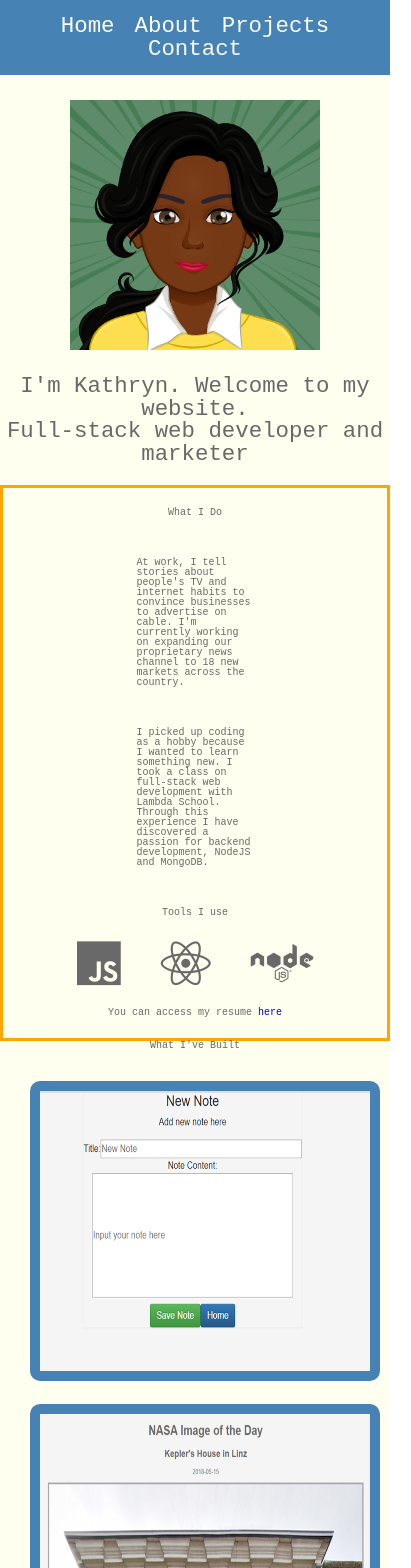
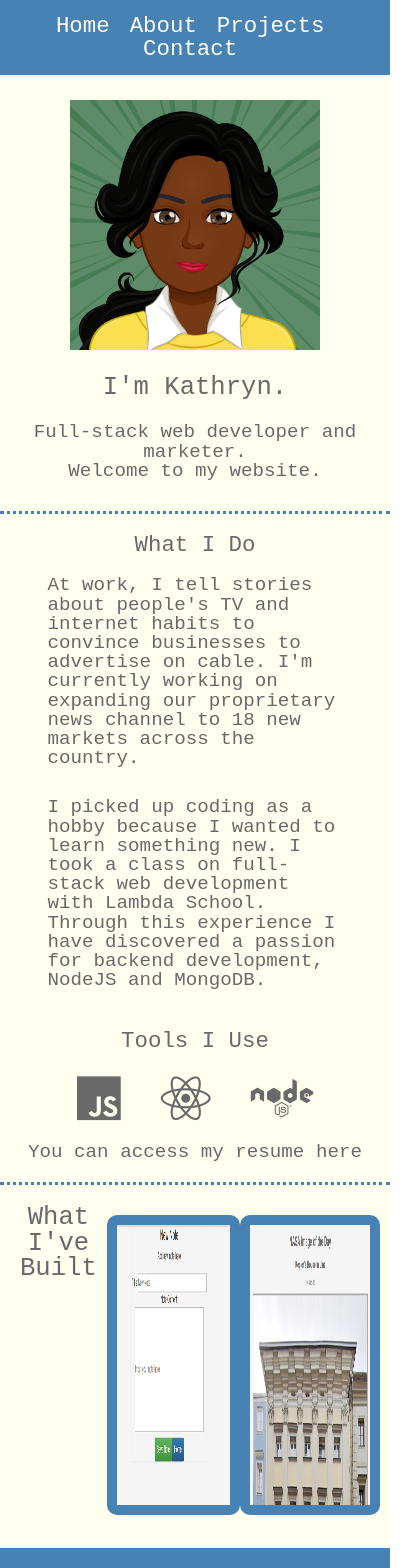
Before and after one commit to khamp19/personal-site, a React (Create React App) app: page / in a window 390 px wide. Shown: the top 1568 px of the page, 411 px wide, since content can reach past the window. Built offline with nearby package versions, Linux system fonts and the light colour scheme.

Commit message:
about css and main css complete responsive

```diff
--- a/src/App.css
+++ b/src/App.css
@@ -1,8 +1,64 @@
+/* css reset */
+
+/* http://meyerweb.com/eric/tools/css/reset/
+   v2.0 | 20110126
+   License: none (public domain)
+*/
+
+html, body, div, span, applet, object, iframe,
+h1, h2, h3, h4, h5, h6, p, blockquote, pre,
+a, abbr, acronym, address, big, cite, code,
+del, dfn, em, img, ins, kbd, q, s, samp,
+small, strike, strong, sub, sup, tt, var,
+b, u, i, center,
+dl, dt, dd, ol, ul, li,
+fieldset, form, label, legend,
+table, caption, tbody, tfoot, thead, tr, th, td,
+article, aside, canvas, details, embed,
+figure, figcaption, footer, header, hgroup,
+menu, nav, output, ruby, section, summary,
+time, mark, audio, video {
+	margin: 0;
+	padding: 0;
+	border: 0;
+	font-size: 100%;
+	font: inherit;
+	vertical-align: baseline;
+}
+/* HTML5 display-role reset for older browsers */
+article, aside, details, figcaption, figure,
+footer, header, hgroup, menu, nav, section {
+	display: block;
+}
+body {
+	line-height: 1;
+}
+ol, ul {
+	list-style: none;
+}
+blockquote, q {
+	quotes: none;
+}
+blockquote:before, blockquote:after,
+q:before, q:after {
+	content: '';
+	content: none;
+}
+table {
+	border-collapse: collapse;
+	border-spacing: 0;
+}
+
+/* Set every element's box-sizing to border-box */
+* {
+    box-sizing: border-box;
+}
+
 .App {
   text-align: center;
   font-family: "Courier New", courier, monospace;
   color: DimGray;
-  background: whitesmoke;
+  background: ivory;
   font-size: 62.5%;
 }
 
@@ -13,10 +69,35 @@
   margin: auto;
 }
 
-a i {
-  color: white;
+h1 {
+  font-size: 2rem;
+}
+
+h2 {
+  font-size: 1.6rem;
+}
+
+h3 {
+  font-size: 1.4rem;
 }
 
 a {
+  color: white;
   text-decoration: none;
 }
+
+p {
+  font-size: 1.2rem;
+}
+
+@media (max-width: 768px) {
+  .container {
+    max-width: 768px;
+  }
+}
+
+@media (max-width: 400px) {
+  .container {
+    max-width: 400px;
+  }
+}
--- a/src/App.js
+++ b/src/App.js
@@ -5,7 +5,7 @@
 import Main from './components/main';
 import Contact from './components/contactMe';
 import Projects from './components/projects';
-import './components/components.css'
+// import './components/components.css'
 
 class App extends Component {
   render() {
--- a/src/components/about.css
+++ b/src/components/about.css
@@ -0,0 +1,59 @@
+/* About section css */
+.about {
+    padding: 20px;
+    list-style-type: none;
+    justify-content: center;
+    border-bottom: 3px dotted steelblue;
+}
+
+.work {
+  display: flex;
+  padding: 20px 0px;
+  justify-content: center;
+}
+
+.work p {
+  padding: 10px;
+  margin: 10px;
+  width: 45%;
+  max-width: 423px;
+  text-align: left;
+}
+
+.skills ul {
+  display: flex;
+  justify-content: center;
+}
+
+.skills li {
+  padding: 20px;
+}
+
+.res a {
+  color: DimGray;
+}
+
+@media (max-width: 768px) {
+  .work {
+    padding-top: 0px;
+    display: block;
+  }
+
+  .work p {
+    width: 90%;
+    max-width: 691px;
+    margin: 10px auto;
+  }
+}
+
+@media (max-width: 400px) {
+  .work {
+    display: block;
+  }
+
+  .work p {
+    width: 90%;
+    max-width: 360px;
+    margin: 10px auto;
+  }
+}
--- a/src/components/about.js
+++ b/src/components/about.js
@@ -1,10 +1,11 @@
 import React, { Component } from 'react';
+import './about.css';
 
 class About extends Component {
   render() {
     return (
       <div className="about">
-        <h2>What I Do</h2>
+        <h3>What I Do</h3>
         <div className="work">
           <p>At work, I tell stories about people's TV and internet habits
             to convince businesses to advertise on cable. I'm currently working on expanding
@@ -14,8 +15,8 @@
             Through this experience I have discovered a passion for backend development,
             NodeJS and MongoDB.</p>
         </div>
-        <h3>Tools I use</h3>
         <div className="skills">
+          <h3>Tools I Use</h3>
           <ul>
             <li><i class="fab fa-js fa-5x" /></li>
             <li><i class="fab fa-react fa-5x" /></li>
--- a/src/components/contactMe.css
+++ b/src/components/contactMe.css
@@ -0,0 +1,23 @@
+/* Contact css */
+.Contact {
+  padding: 20px;
+  background-color: SteelBlue;
+  color: white;
+}
+
+.contact-logos {
+  list-style-type: none;
+}
+
+.contact-links {
+  display: inline-block;
+  padding: 20px;
+}
+
+@media (max-width: 768px) {
+
+}
+
+@media (max-width: 400px) {
+
+}
--- a/src/components/contactMe.js
+++ b/src/components/contactMe.js
@@ -1,4 +1,5 @@
 import React, { Component } from 'react';
+import './contactMe.css';
 
 class Contact extends Component {
   render() {
@@ -18,7 +19,8 @@
           </ul>
         </div>
         <div>
-          <p>This site was built by Kathryn Hampton using React. Check out the repo
+          <p>This site was built by Kathryn Hampton using React. </p>
+          <p>Check out the repo
           <a href="https://github.com/khamp19/personal-site" target="_blank" rel="noopener noreferrer"><strong> here</strong></a>.
           </p>
         </div>
--- a/src/components/main.css
+++ b/src/components/main.css
@@ -0,0 +1,29 @@
+/* Main css */
+.main {
+  padding-top: 100px;
+  font-size: 1.4rem;
+  border-bottom: 3px dotted steelblue;
+}
+
+.avatar {
+  padding-bottom: 20px;
+  width: 250px;
+}
+
+.intro {
+  padding-bottom: 30px;
+}
+
+@media (max-width: 768px) {
+  .intro {
+    max-width: 768px;
+    width: 90%;
+    margin: auto;
+  }
+}
+
+@media (max-width: 400px) {
+  .intro {
+    max-width: 350px;
+  }
+}
--- a/src/components/main.js
+++ b/src/components/main.js
@@ -1,5 +1,6 @@
 import React, { Component } from 'react';
 import avatar from '../images/myAvatar.png';
+import './main.css';
 
 class Main extends Component {
   render() {
@@ -7,8 +8,10 @@
       <div className="main">
         <img src={avatar} alt="avatar" className="avatar" />
         <div className="intro" >
-          <h2>I'm Kathryn. Welcome to my website.</h2>
-          <p>Full-stack web developer and marketer</p>
+          <h2>I'm Kathryn.</h2>
+          <br></br>
+          <p>Full-stack web developer and marketer.</p>
+          <p>Welcome to my website.</p>
       </div>
     </div>
     );
--- a/src/components/navBar.css
+++ b/src/components/navBar.css
@@ -0,0 +1,45 @@
+/* Navbar css */
+.navBar {
+    background-color: SteelBlue;
+    height: 75px;
+    display: flex;
+    justify-content: flex-end;
+    align-items: center;
+    position: fixed;
+    z-index: 1;
+    top: 0;
+    width: 100%;
+    max-width: 880px;
+    font-size: 1.4rem;
+    padding-right: 2.5%;
+}
+
+.nb-item {
+    display: inline-block;
+}
+
+.nb-link {
+    padding: 10px;
+}
+
+.nb-link:hover {
+    color: navy;
+}
+
+.active {
+    background-color: plum;
+}
+
+@media (max-width: 768px) {
+  .navBar {
+      max-width: 768px;
+      justify-content: center;
+  }
+}
+
+@media (max-width: 400px) {
+  .navBar {
+      max-width: 400px;
+      font-size: 1.4rem;
+  }
+}
--- a/src/components/navBar.js
+++ b/src/components/navBar.js
@@ -1,5 +1,6 @@
 //nav bar for personal site
 import React, { Component } from 'react';
+import './navBar.css';
 
 class NavBar extends Component {
   render() {
--- a/src/components/projects.css
+++ b/src/components/projects.css
@@ -0,0 +1,54 @@
+
+.projects {
+  padding: 20px;
+  display: flex;
+  /* flex-wrap: wrap; */
+  justify-content: center;
+}
+
+.projects img {
+  padding: 10px;
+  height: 300px;
+  margin: 10px;
+  border-radius: 10px;
+  background-color: steelblue;
+  max-width: 100%;
+}
+
+.image-container {
+  position: relative;
+}
+
+.overlay {
+  position: absolute;
+  top: 0;
+  bottom: 0;
+  left: 0;
+  right: 0;
+  height: 100%;
+  width: 100%;
+  opacity: 0;
+  transition: .5s ease;
+  background-color: steelblue;
+  display: flex;
+  align-items: center;
+  border-radius: 10px;
+}
+
+.p-description {
+  color: white;
+  text-align: center;
+  margin: 20px;
+}
+
+.image-container:hover .overlay {
+  opacity: 1;
+}
+
+@media (max-width: 768px) {
+
+}
+
+@media (max-width: 400px) {
+
+}
--- a/src/components/projects.js
+++ b/src/components/projects.js
@@ -1,14 +1,15 @@
 import React, { Component } from 'react';
 import nasa from '../images/nasa2.png';
 import notes from '../images/notes2.png';
+import './projects.css';
 
 
 class Projects extends Component {
   render() {
     return (
-      <div id="projects">
+      <div className="projects">
         <h2>What I've Built</h2>
-        <div className="Projects">
+        {/* <div className="Projects"> */}
           <div className="image-container">
             <img src={notes} alt="notes-app" className="image"/>
             <div className="overlay">
@@ -34,7 +35,7 @@
               </div>
             </div>
           </div>
-        </div>
+        {/* </div> */}
       </div>
     );
   }
```
